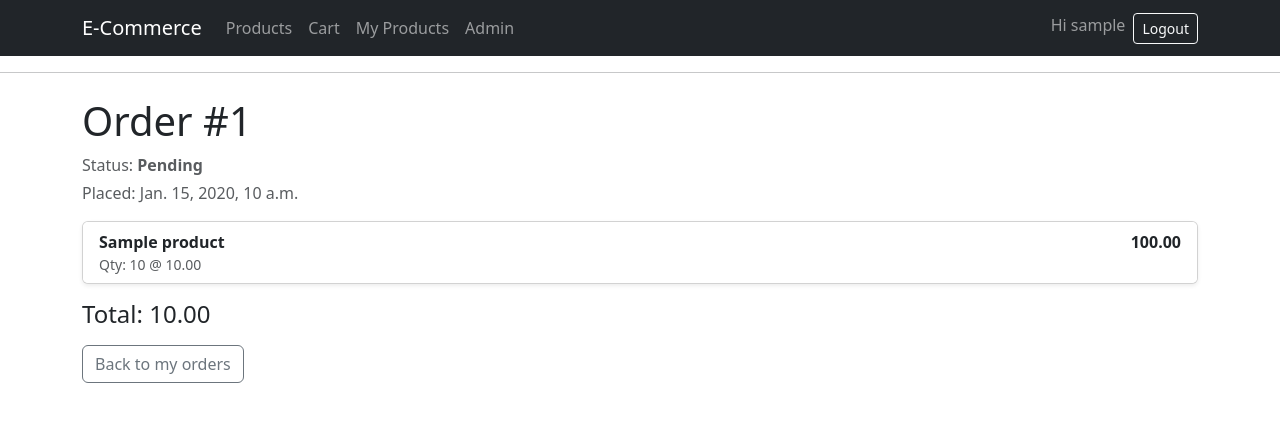
After one commit to jihadnassar202/E-Commerce-Project, a Django app: page /my-orders/1/ in a window 1280 px wide. The commit adds this page. Shown: the top 422 px of the page. Run offline with Django 5.2, Linux system fonts and the light colour scheme; a user stored in the database is signed in; tables that the repository leaves empty hold one stand-in row (values such as "Sample post").

Commit message:
Enforce stock handling and improve cart checkout

```diff
--- a/orders/models.py
+++ b/orders/models.py
@@ -2,17 +2,31 @@ from django.conf import settings
 from django.db import models
 from products.models import Product
 
+
 class Order(models.Model):
+    STATUS_PENDING = "pending"
+    STATUS_PAID = "paid"
+    STATUS_FAILED = "failed"
+    STATUS_CHOICES = [
+        (STATUS_PENDING, "Pending"),
+        (STATUS_PAID, "Paid"),
+        (STATUS_FAILED, "Failed"),
+    ]
+
     user = models.ForeignKey(settings.AUTH_USER_MODEL, on_delete=models.CASCADE, related_name="orders")
     created_at = models.DateTimeField(auto_now_add=True)
+    status = models.CharField(max_length=20, choices=STATUS_CHOICES, default=STATUS_PENDING)
     is_paid = models.BooleanField(default=False)
+    total_amount = models.DecimalField(max_digits=12, decimal_places=2, default=0)
 
     def __str__(self):
         return f"Order #{self.pk} - {self.user.username}"
 
     @property
     def total(self):
-        return sum(item.line_total for item in self.items.all())
+        # Keep for backwards compatibility; prefer stored total_amount
+        return self.total_amount or sum(item.line_total for item in self.items.all())
+
 
 class OrderItem(models.Model):
     order = models.ForeignKey(Order, on_delete=models.CASCADE, related_name="items")
--- /dev/null
+++ b/orders/templates/orders/order_detail.html
@@ -0,0 +1,26 @@
+{% extends "base.html" %}
+{% block title %}Order #{{ order.id }}{% endblock %}
+
+{% block content %}
+<h1 class="mb-2">Order #{{ order.id }}</h1>
+<p class="text-muted mb-1">Status: <b>{{ order.get_status_display }}</b></p>
+<p class="text-muted mb-3">Placed: {{ order.created_at }}</p>
+
+<div class="card shadow-sm mb-3">
+  <ul class="list-group list-group-flush">
+    {% for item in order.items.all %}
+      <li class="list-group-item d-flex justify-content-between">
+        <div>
+          <div class="fw-bold">{{ item.product.name }}</div>
+          <div class="text-muted small">Qty: {{ item.quantity }} @ {{ item.price_at_purchase }}</div>
+        </div>
+        <div class="fw-bold">{{ item.line_total }}</div>
+      </li>
+    {% endfor %}
+  </ul>
+</div>
+
+<h4>Total: {{ order.total }}</h4>
+
+<a class="btn btn-outline-secondary mt-2" href="{% url 'my_orders' %}">Back to my orders</a>
+{% endblock %}
--- a/orders/templates/orders/order_success.html
+++ b/orders/templates/orders/order_success.html
@@ -4,6 +4,7 @@
 {% block content %}
   <h1>Order created ✅</h1>
   <p>Order ID: <b>#{{ order.pk }}</b></p>
+  <p>Status: <b>{{ order.get_status_display }}</b></p>
   <p>Total items: {{ order.items.count }}</p>
 
   <ul>
--- a/orders/urls.py
+++ b/orders/urls.py
@@ -3,6 +3,7 @@ from . import views
 urlpatterns = [
     path("cart/", views.cart_detail, name="cart_detail"),
     path("cart/add/<int:product_id>/", views.cart_add, name="cart_add"),
+    path("cart/update/<int:product_id>/", views.cart_update, name="cart_update"),
     path("cart/remove/<int:product_id>/", views.cart_remove, name="cart_remove"),
     path("checkout/", views.checkout, name="checkout"),
     path("success/<int:order_id>/", views.order_success, name="order_success"),
--- a/orders/views.py
+++ b/orders/views.py
@@ -3,6 +3,7 @@ from decimal import Decimal
 from django.contrib import messages
 from django.contrib.auth.decorators import login_required
 from django.core.paginator import Paginator
+from django.db import transaction
 from django.shortcuts import get_object_or_404, redirect, render
 
 from products.models import Product
@@ -45,13 +46,56 @@ def cart_add(request, product_id):
         return redirect("product_detail", pk=product_id)
 
     product = get_object_or_404(Product, pk=product_id, is_active=True)
+
+    if product.stock <= 0:
+        messages.error(request, f"{product.name} is sold out.")
+        return redirect("product_detail", pk=product_id)
+
     cart = _get_cart(request.session)
+    pid = str(product.id)
+    current_qty = int(cart.get(pid, 0))
 
-    pid = str(product.id)
-    cart[pid] = int(cart.get(pid, 0)) + 1
+    if current_qty >= product.stock:
+        messages.error(request, f"Only {product.stock} left in stock.")
+        return redirect("cart_detail")
 
+    cart[pid] = current_qty + 1
     request.session.modified = True
     messages.success(request, f"Added {product.name} to cart.")
+    return redirect("cart_detail")
+
+
+def cart_update(request, product_id):
+    """
+    Update quantity for a cart item.
+    """
+    if request.method != "POST":
+        return redirect("cart_detail")
+
+    cart = _get_cart(request.session)
+    pid = str(product_id)
+    if pid not in cart:
+        return redirect("cart_detail")
+
+    try:
+        qty = int(request.POST.get("quantity", "1"))
+    except ValueError:
+        qty = 1
+
+    if qty <= 0:
+        del cart[pid]
+        request.session.modified = True
+        messages.success(request, "Item removed.")
+        return redirect("cart_detail")
+
+    product = get_object_or_404(Product, pk=product_id, is_active=True)
+    if qty > product.stock:
+        messages.error(request, f"Only {product.stock} left in stock.")
+        qty = product.stock
+
+    cart[pid] = qty
+    request.session.modified = True
+    messages.success(request, "Quantity updated.")
     return redirect("cart_detail")
 
 
@@ -78,29 +122,73 @@ def checkout(request):
         messages.error(request, "Your cart is empty.")
         return redirect("product_list")
 
+    ids = [int(pid) for pid in cart.keys()]
+    products = list(Product.objects.filter(id__in=ids, is_active=True))
+
+    # Build items for display regardless of method
+    items = []
+    total = Decimal("0.00")
+    for p in products:
+        qty = int(cart.get(str(p.id), 0))
+        line_total = p.price * qty
+        items.append({"product": p, "quantity": qty, "line_total": line_total})
+        total += line_total
+
     if request.method == "POST":
-        ids = [int(pid) for pid in cart.keys()]
-        products = Product.objects.filter(id__in=ids, is_active=True)
+        try:
+            with transaction.atomic():
+                locked_products = (
+                    Product.objects.select_for_update()
+                    .filter(id__in=ids, is_active=True)
+                )
+                locked_map = {p.id: p for p in locked_products}
 
-        order = Order.objects.create(user=request.user, is_paid=False)
+                for pid_str, qty in cart.items():
+                    pid = int(pid_str)
+                    product = locked_map.get(pid)
+                    if not product or product.stock < qty or product.stock <= 0:
+                        messages.error(
+                            request,
+                            f"Insufficient stock for {product.name if product else 'item'}."
+                        )
+                        return redirect("cart_detail")
 
-        for p in products:
-            qty = int(cart.get(str(p.id), 0))
-            if qty > 0:
-                OrderItem.objects.create(
-                    order=order,
-                    product=p,
-                    quantity=qty,
-                    price_at_purchase=p.price,
+                order = Order.objects.create(
+                    user=request.user,
+                    status=Order.STATUS_PENDING,
+                    is_paid=False,
+                    total_amount=Decimal("0.00"),
                 )
 
-        request.session["cart"] = {}
-        request.session.modified = True
+                running_total = Decimal("0.00")
+                for pid_str, qty in cart.items():
+                    pid = int(pid_str)
+                    product = locked_map[pid]
+                    OrderItem.objects.create(
+                        order=order,
+                        product=product,
+                        quantity=qty,
+                        price_at_purchase=product.price,
+                    )
+                    running_total += product.price * qty
+                    product.stock -= qty
+                    product.save(update_fields=["stock"])
 
-        messages.success(request, f"Order #{order.pk} created ✅")
-        return redirect("order_success", order_id=order.pk)
+                order.total_amount = running_total
+                order.status = Order.STATUS_PAID  # mock payment success
+                order.is_paid = True
+                order.save(update_fields=["total_amount", "status", "is_paid"])
 
-    return render(request, "orders/checkout.html")
+                request.session["cart"] = {}
+                request.session.modified = True
+
+                messages.success(request, f"Order #{order.pk} created ✅")
+                return redirect("order_success", order_id=order.pk)
+        except Exception:
+            messages.error(request, "Could not complete checkout. Please try again.")
+            return redirect("cart_detail")
+
+    return render(request, "orders/checkout.html", {"items": items, "total": total})
 
 
 @login_required
--- a/templates/auth/register.html
+++ b/templates/auth/register.html
@@ -9,7 +9,7 @@
         <p class="text-muted text-center small mb-4">Join to browse, sell, and checkout.</p>
 
         <form method="post" novalidate>
-          {% csrf_token %}
+  {% csrf_token %}
 
           {% if form.non_field_errors %}
             <div class="alert alert-danger py-2">{{ form.non_field_errors|striptags }}</div>
@@ -51,7 +51,7 @@
           </div>
 
           <button class="btn btn-primary w-100">Register</button>
-        </form>
+</form>
 
         <p class="text-center mt-3 mb-0">
           <span class="text-muted">Already have an account?</span>
```
Also changed, not shown: orders/templates/orders/cart_detail.html (+25 -12 lines), orders/templates/orders/checkout.html (+28 -7 lines), orders/templates/orders/my_orders.html (added, +59 -0 lines), products/templates/products/_product_grid.html (+6 -1 lines), products/templates/products/product_detail.html (+5 -2 lines), orders/migrations/0002_order_status_order_total_amount.py (added).
